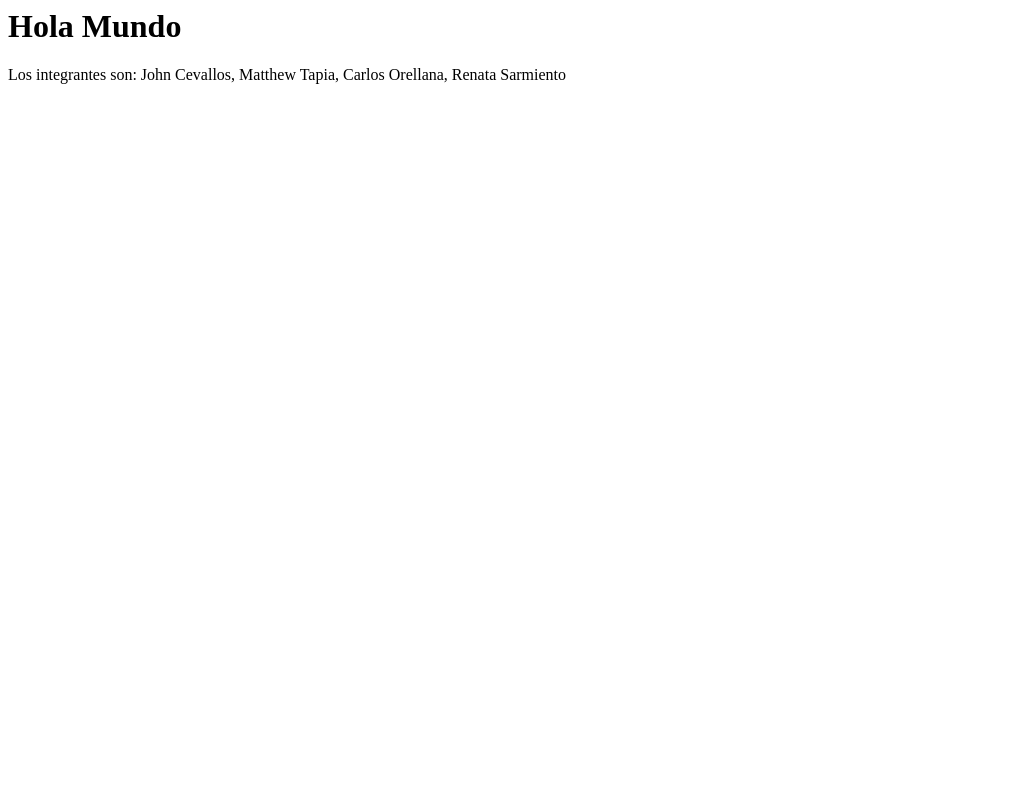
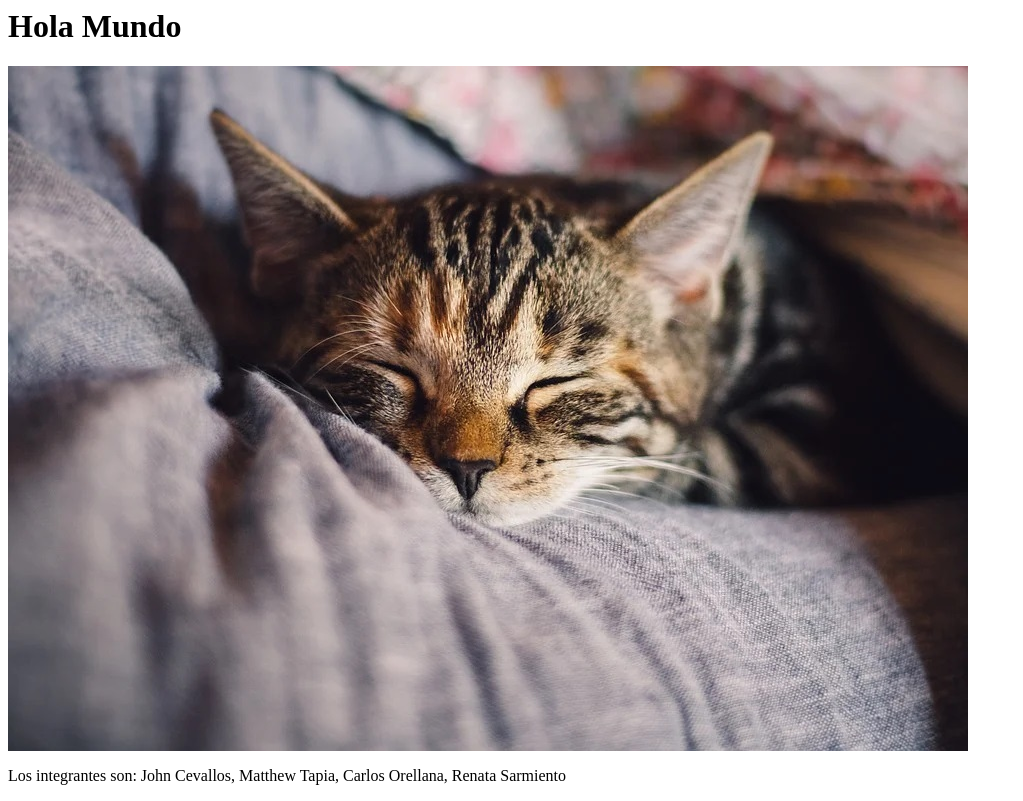
Before and after one commit to renasarmiento/renasarmiento.github.io, a plain HTML site: page index.html in a window 1280 px wide. Shown: the whole page, without its empty margins (0-1023 px from the left). Drawn offline with Linux system fonts and the light colour scheme.

Commit message:
modificacion pagina web

```diff
--- a/index.html
+++ b/index.html
@@ -4,6 +4,7 @@
     </head>
     <body>
         <h1>Hola Mundo</h1>
+        <img src="img/gato.jpg">
     </body>
     <footer>
         <p>Los integrantes son: John Cevallos, Matthew Tapia, Carlos Orellana, Renata Sarmiento</p>
```
Also changed, not shown: img/gato.jpg (added), 1 other file.
